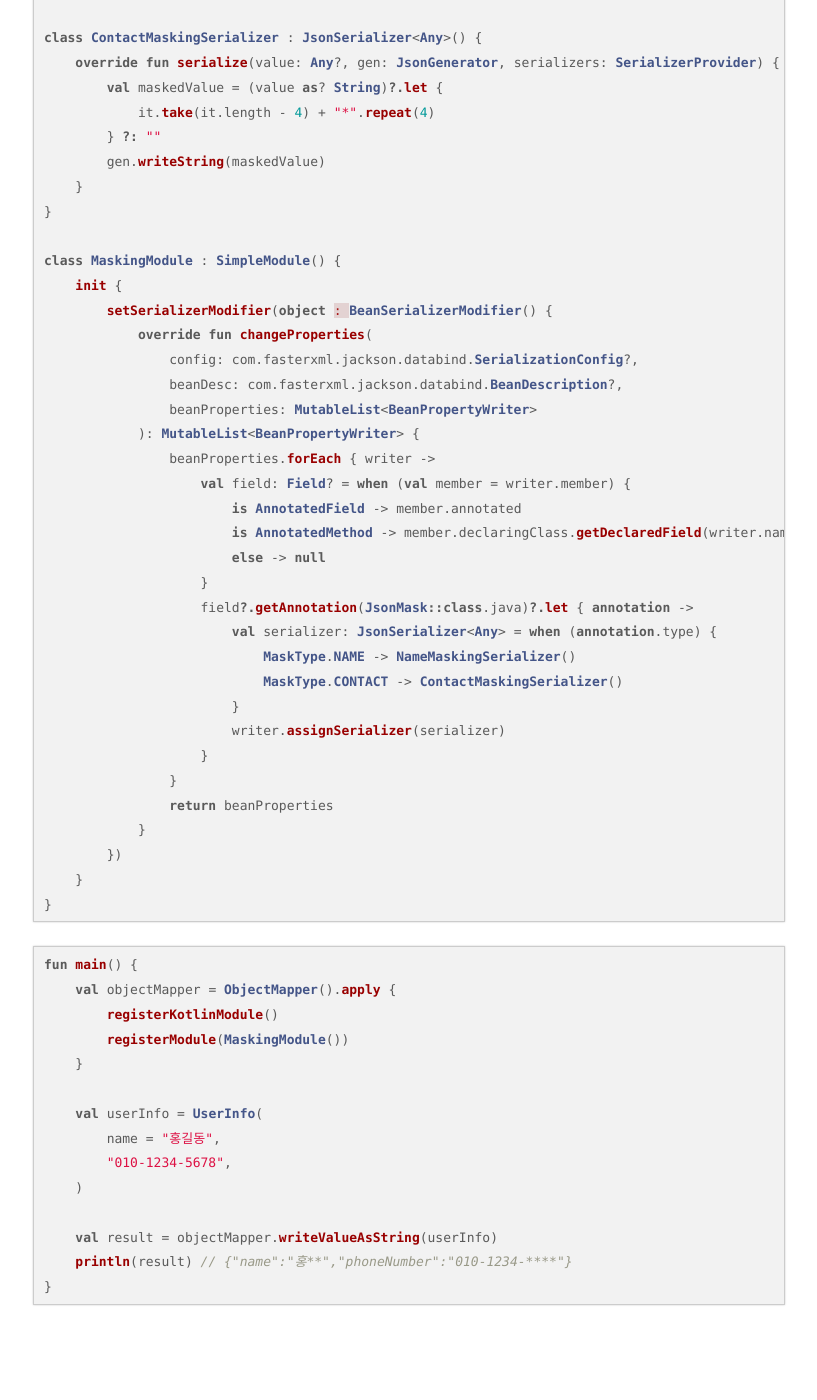
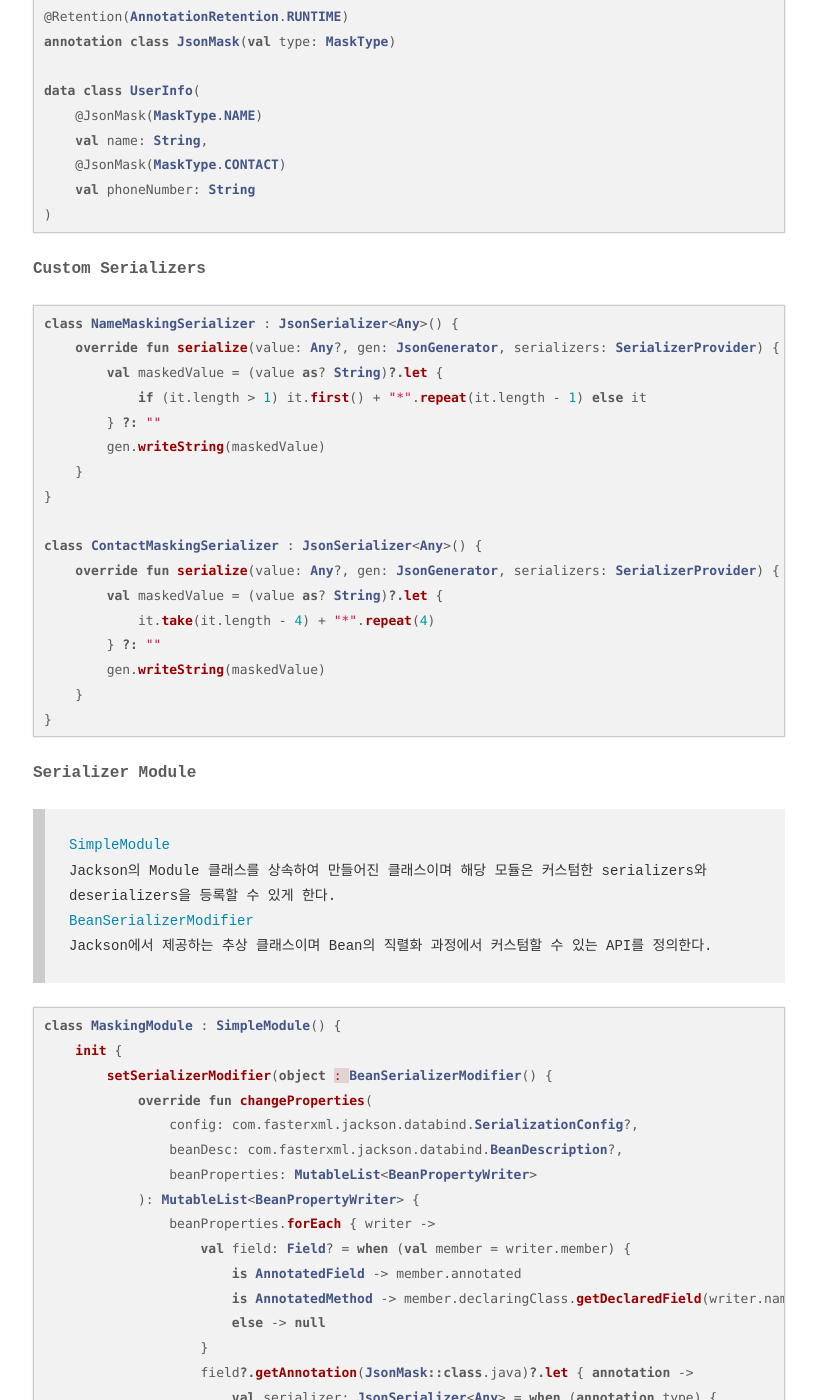
Before and after one commit to mangchhe/mangchhe.github.io, a Jekyll site: the page built from _posts/2024-08-07-kotlin-json-field-masking-with-jackson.md, in a window 1280 px wide and 1400 px high, scrolled down 792 px. Shown: the whole window, without its empty margins (231-1048 px from the left). Built offline with Jekyll 4.4.1, drawn with Linux system fonts in a browser that asks for light colours; some web fonts are replaced; some of the changed text lies outside the part shown.

Commit message:
update(kotlin json field masking with jackson): add description

````diff
--- a/_posts/2024-08-07-kotlin-json-field-masking-with-jackson.md
+++ b/_posts/2024-08-07-kotlin-json-field-masking-with-jackson.md
@@ -4,6 +4,12 @@ title: Kotlin JSON Field Masking with Jackson
 categories: spring
 tags: spring
 ---
+
+> [개발자 대상 개인정보 보호조치 적용 안내서](https://www.kisa.or.kr/2060301/form?postSeq=10&page=1)
+
+![masking-rules](/assets/postImages/KotlinJsonFieldMaskingWithJackson/masking-rules.png)
+
+**Enum and Annotation**
 
 ```kotlin
 enum class MaskType {
@@ -21,6 +27,8 @@ data class UserInfo(
     val phoneNumber: String
 )
 ```
+
+**Custom Serializers**
 
 ```kotlin
 class NameMaskingSerializer : JsonSerializer<Any>() {
@@ -40,7 +48,19 @@ class ContactMaskingSerializer : JsonSerializer<Any>() {
         gen.writeString(maskedValue)
     }
 }
+```
 
+**Serializer Module**
+
+> [SimpleModule](https://fasterxml.github.io/jackson-databind/javadoc/2.4/com/fasterxml/jackson/databind/module/SimpleModule.html)
+>
+> Jackson의 Module 클래스를 상속하여 만들어진 클래스이며 해당 모듈은 커스텀한 serializers와 deserializers을 등록할 수 있게 한다.
+>
+> [BeanSerializerModifier](https://fasterxml.github.io/jackson-databind/javadoc/2.5/com/fasterxml/jackson/databind/ser/BeanSerializerModifier.html)
+>
+> Jackson에서 제공하는 추상 클래스이며 Bean의 직렬화 과정에서 커스텀할 수 있는 API를 정의한다.
+
+```kotlin
 class MaskingModule : SimpleModule() {
     init {
         setSerializerModifier(object : BeanSerializerModifier() {
````
Also changed, not shown: other parts of _posts/2024-08-07-kotlin-json-field-masking-with-jackson.md (+2 -0 lines), assets/postImages/KotlinJsonFieldMaskingWithJackson/masking-rules.png (added).
